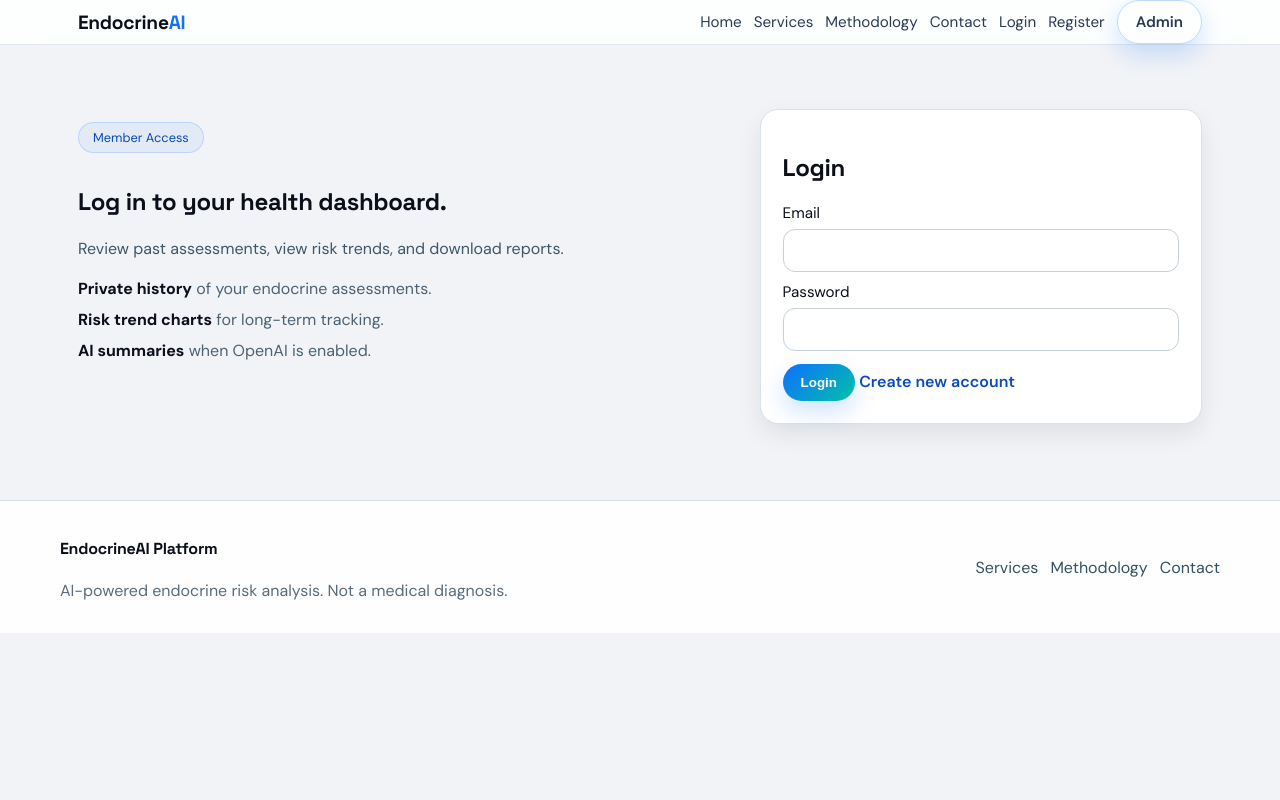
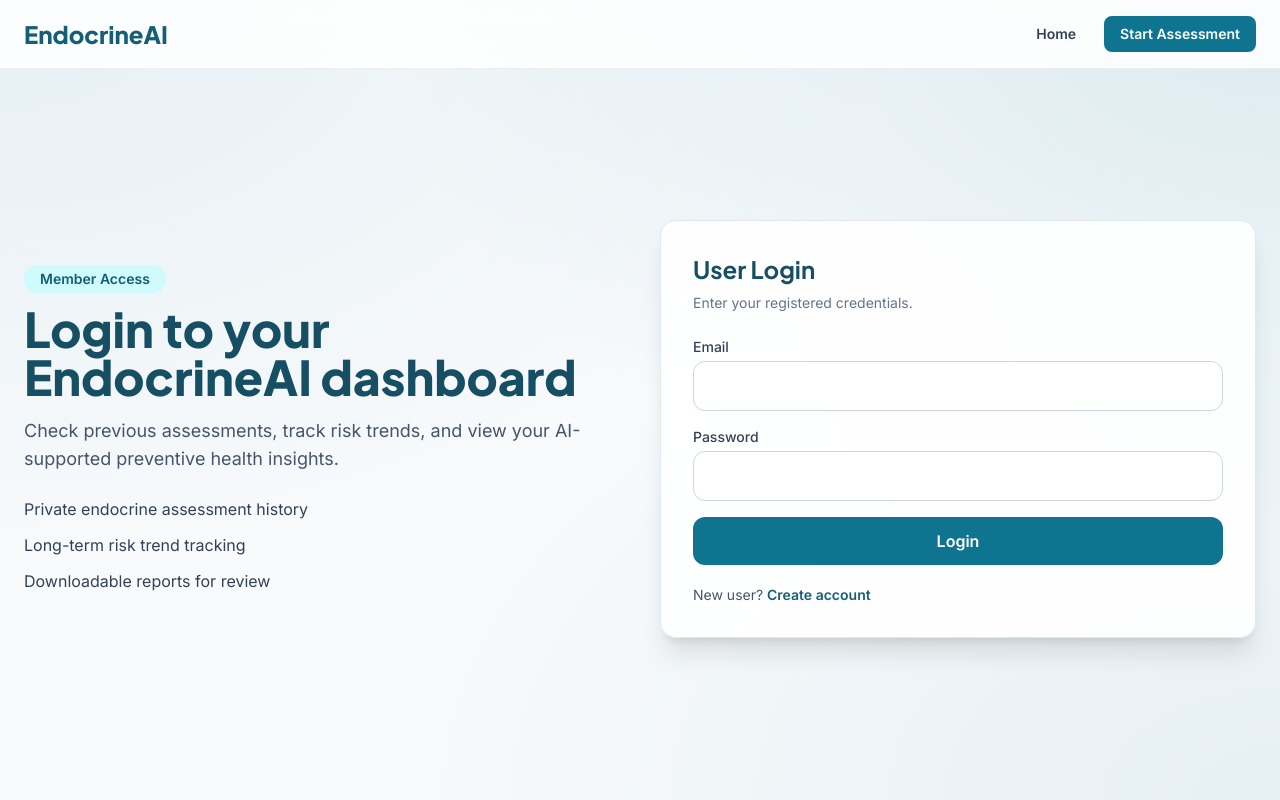
Before and after one commit to endocrineai-hub/endocrine-ai, a Flask app: page /login in a window 1280 px wide. Run offline with Flask 3, Linux system fonts and the light colour scheme; some libraries are stand-ins or nearby versions.

Commit message:
Remove legacy landing routes and refresh login/header theme

```diff
--- a/backend/templates/public_base.html
+++ b/backend/templates/public_base.html
@@ -20,9 +20,7 @@
       <a class="logo" href="{{ url_for('public.index') }}">Endocrine<span>AI</span></a>
       <nav class="nav-links">
         <a href="{{ url_for('public.index') }}">Home</a>
-        <a href="/services">Services</a>
-        <a href="{{ url_for('public.methodology') }}">Methodology</a>
-        <a href="{{ url_for('public.contact') }}">Contact</a>
+        <a href="/start-assessment">Start Assessment</a>
         {% if is_user_logged_in %}
           <a href="/dashboard">Dashboard</a>
           <a href="/logout">Logout ({{ user_name }})</a>
@@ -45,9 +43,9 @@
         <p class="muted">AI-powered endocrine risk analysis. Not a medical diagnosis.</p>
       </div>
       <div class="footer-links">
-        <a href="/services">Services</a>
-        <a href="/methodology">Methodology</a>
-        <a href="/contact">Contact</a>
+        <a href="{{ url_for('public.index') }}">Home</a>
+        <a href="/start-assessment">Start Assessment</a>
+        <a href="/login">Login</a>
       </div>
     </div>
   </footer>
--- a/backend/templates/user_login.html
+++ b/backend/templates/user_login.html
@@ -1,28 +1,61 @@
-{% extends "public_base.html" %}
-{% set title = "User Login" %}
-{% block content %}
-<section class="auth-hero">
-  <div class="container auth-grid">
-    <div class="auth-copy">
-      <p class="pill">Member Access</p>
-      <h1>Log in to your health dashboard.</h1>
-      <p class="lead">Review past assessments, view risk trends, and download reports.</p>
-      <ul>
-        <li><strong>Private history</strong> of your endocrine assessments.</li>
-        <li><strong>Risk trend charts</strong> for long-term tracking.</li>
-        <li><strong>AI summaries</strong> when OpenAI is enabled.</li>
+<!DOCTYPE html>
+<html class="scroll-smooth" lang="en">
+<head>
+  <meta charset="utf-8"/>
+  <meta content="width=device-width, initial-scale=1.0" name="viewport"/>
+  <title>User Login | EndocrineAI</title>
+  <script src="https://cdn.tailwindcss.com?plugins=forms"></script>
+  <link href="https://fonts.googleapis.com/css2?family=Plus+Jakarta+Sans:wght@500;700;800&family=Inter:wght@400;500;600&display=swap" rel="stylesheet"/>
+  <style>
+    body { font-family: Inter, sans-serif; }
+    h1, h2, .brand { font-family: "Plus Jakarta Sans", sans-serif; }
+    .bg-gradient-mesh {
+      background: radial-gradient(at 0% 0%, rgba(14, 116, 144, 0.08) 0px, transparent 50%),
+                  radial-gradient(at 100% 0%, rgba(14, 116, 144, 0.12) 0px, transparent 50%),
+                  radial-gradient(at 100% 100%, rgba(14, 116, 144, 0.08) 0px, transparent 50%);
+    }
+  </style>
+</head>
+<body class="min-h-screen bg-slate-50 text-slate-900 bg-gradient-mesh">
+  <header class="sticky top-0 z-50 border-b border-slate-200/70 bg-white/85 backdrop-blur-md">
+    <div class="mx-auto flex w-full max-w-7xl items-center justify-between px-6 py-4">
+      <a class="brand text-2xl font-extrabold text-cyan-800" href="/">EndocrineAI</a>
+      <div class="flex items-center gap-3">
+        <a class="rounded-lg px-4 py-2 text-sm font-semibold text-slate-700 hover:text-cyan-800" href="/">Home</a>
+        <a class="rounded-lg bg-cyan-700 px-4 py-2 text-sm font-semibold text-white hover:bg-cyan-800" href="/start-assessment">Start Assessment</a>
+      </div>
+    </div>
+  </header>
+
+  <main class="mx-auto grid min-h-[calc(100vh-80px)] w-full max-w-7xl gap-10 px-6 py-12 md:grid-cols-2 md:items-center">
+    <section>
+      <p class="mb-3 inline-flex rounded-full bg-cyan-100 px-4 py-1 text-sm font-semibold text-cyan-800">Member Access</p>
+      <h1 class="text-4xl font-extrabold leading-tight text-cyan-900 md:text-5xl">Login to your EndocrineAI dashboard</h1>
+      <p class="mt-4 max-w-xl text-lg text-slate-600">Check previous assessments, track risk trends, and view your AI-supported preventive health insights.</p>
+      <ul class="mt-6 space-y-3 text-slate-700">
+        <li>Private endocrine assessment history</li>
+        <li>Long-term risk trend tracking</li>
+        <li>Downloadable reports for review</li>
       </ul>
-    </div>
-    <div class="auth-card">
-      <h2>Login</h2>
-      {% if error %}<p class="error">{{ error }}</p>{% endif %}
-      <form method="post">
-        <label>Email <input name="email" type="email" required /></label>
-        <label>Password <input name="password" type="password" required /></label>
-        <button class="btn" type="submit">Login</button>
-        <a class="link" href="/signup">Create new account</a>
+    </section>
+
+    <section class="rounded-2xl border border-slate-200 bg-white/90 p-8 shadow-xl backdrop-blur">
+      <h2 class="text-2xl font-bold text-cyan-900">User Login</h2>
+      <p class="mt-2 text-sm text-slate-500">Enter your registered credentials.</p>
+      {% if error %}
+      <div class="mt-4 rounded-lg border border-red-200 bg-red-50 px-4 py-3 text-sm text-red-700">{{ error }}</div>
+      {% endif %}
+      <form class="mt-6 space-y-4" method="post">
+        <label class="block text-sm font-medium text-slate-700">Email
+          <input class="mt-1 w-full rounded-xl border-slate-300 px-4 py-3 focus:border-cyan-700 focus:ring-cyan-700" name="email" type="email" required />
+        </label>
+        <label class="block text-sm font-medium text-slate-700">Password
+          <input class="mt-1 w-full rounded-xl border-slate-300 px-4 py-3 focus:border-cyan-700 focus:ring-cyan-700" name="password" type="password" required />
+        </label>
+        <button class="w-full rounded-xl bg-cyan-700 px-4 py-3 font-semibold text-white hover:bg-cyan-800" type="submit">Login</button>
       </form>
-    </div>
-  </div>
-</section>
-{% endblock %}
+      <p class="mt-5 text-sm text-slate-600">New user? <a class="font-semibold text-cyan-800 hover:underline" href="/signup">Create account</a></p>
+    </section>
+  </main>
+</body>
+</html>
```
Also changed, not shown: backend/routes/public_routes.py (+5 -5 lines), backend/templates/index.html (+6 -6 lines).
